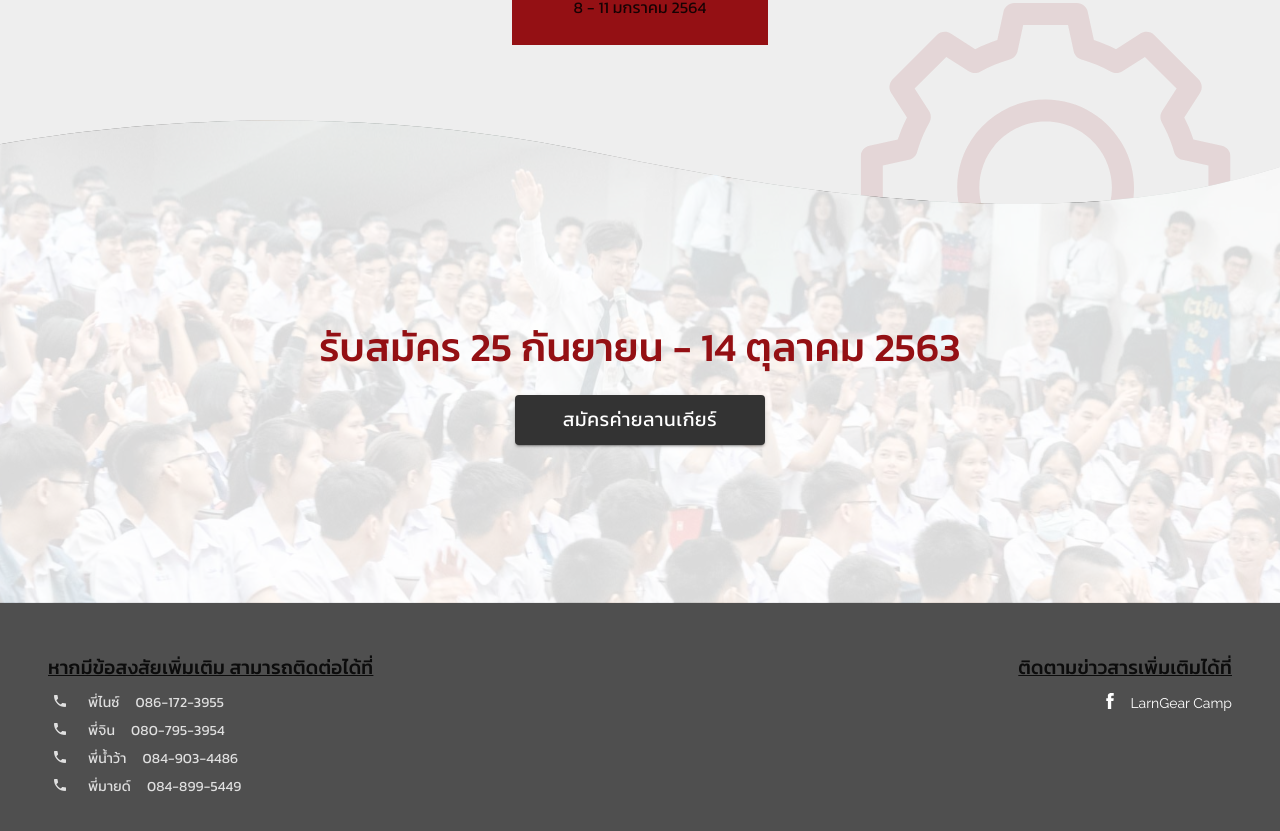
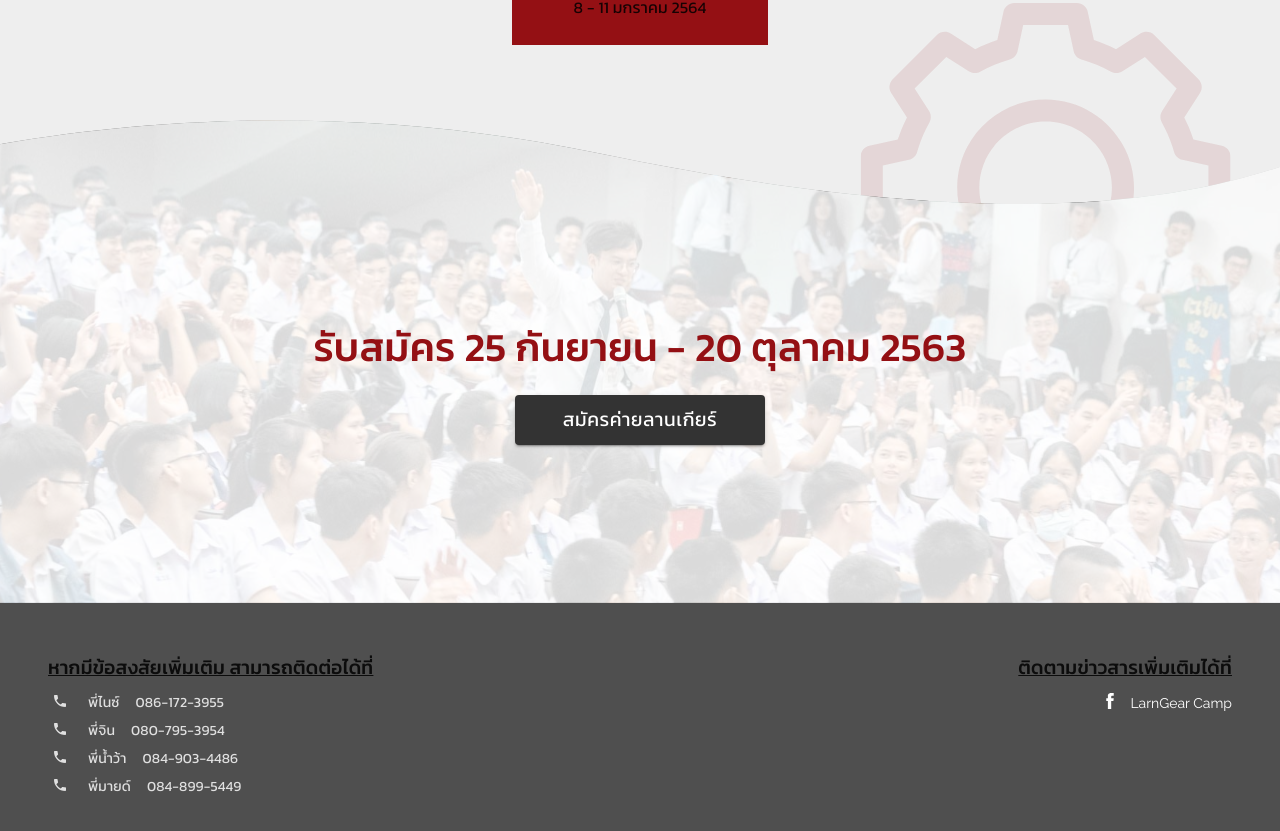
Before and after one commit to esc-chula/larngearcamp-frontend, a React (Create React App) app: page / in a window 1280 px wide. Shown: the part 2649-3480 px from the top of the page. Built offline with nearby package versions, Linux system fonts and the light colour scheme.

Commit message:
Fix register date in home announce

```diff
--- a/src/modules/home/home-annouce.module.tsx
+++ b/src/modules/home/home-annouce.module.tsx
@@ -38,7 +38,7 @@ const HomeAnnouce: React.FC<BoxProps> = props => {
       <Box display="flex" height="100%" alignItems="center" justifyContent="center" className={classes.container + " " + props.className} {...props}>
         <SafeArea className={classes.textCenter}>
           <Typography className={classes.primaryAnnounce + " kanit"} variant="h6">
-            รับสมัคร 25&nbsp;กันยายน - 14&nbsp;ตุลาคม 2563
+            รับสมัคร 25&nbsp;กันยายน - 20&nbsp;ตุลาคม 2563
           </Typography>
           <Link to="/application" className="no-underline">
             <Button variant="contained" color="secondary" className={classes.subscribeButton}>
```
